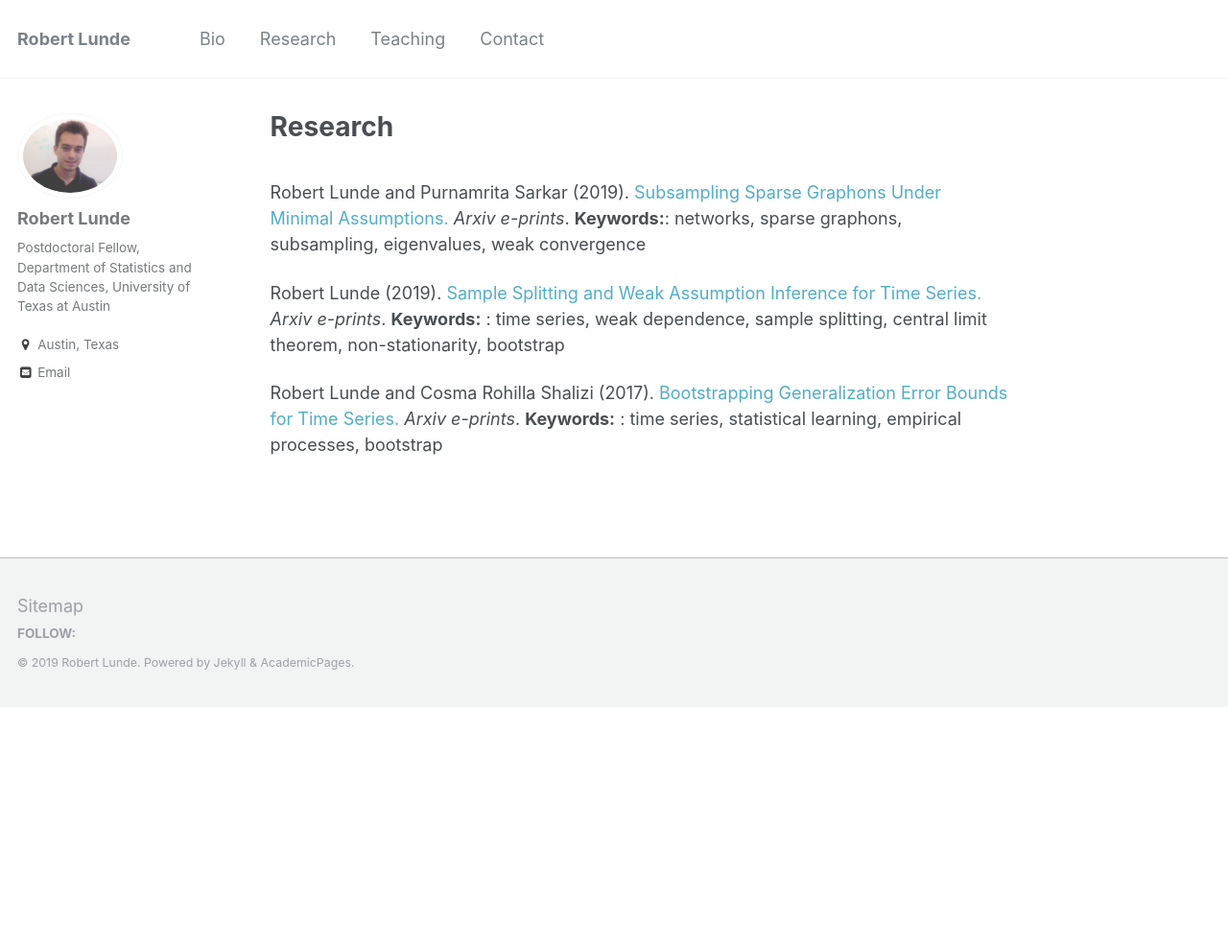
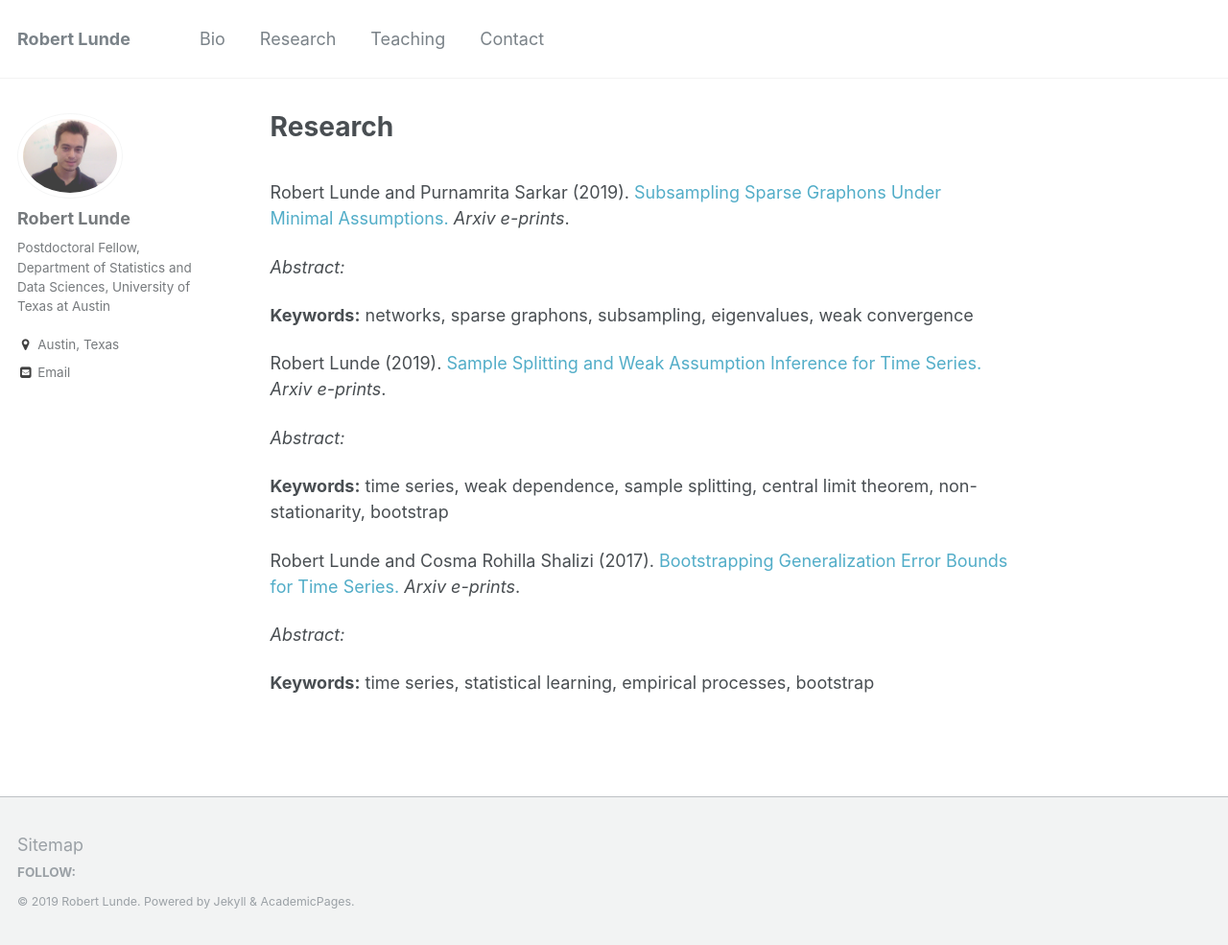
Before and after one commit to rslunde/rslunde.github.io, a Jekyll site: the page built from _pages/research.md, in a window 1280 px wide and 985 px high. Shown: the whole window at 96% size. Built offline with Jekyll 4.4.1, drawn with Linux system fonts in a browser that asks for light colours.

Commit message:
changes to research page

```diff
--- a/_pages/research.md
+++ b/_pages/research.md
@@ -5,10 +5,20 @@ author_profile: true
 ---
 <br>
 Robert Lunde and Purnamrita Sarkar (2019). [Subsampling Sparse Graphons Under Minimal Assumptions.](https://arxiv.org/abs/1907.12528)  <i>Arxiv e-prints</i>.
-<b>Keywords:</b>: networks, sparse graphons, subsampling, eigenvalues, weak convergence
+
+<i>Abstract: </i>
+
+
+<b>Keywords:</b> networks, sparse graphons, subsampling, eigenvalues, weak convergence
 
 Robert Lunde (2019). [Sample Splitting and Weak Assumption Inference for Time Series.](https://arxiv.org/abs/1902.07425)  <i>Arxiv e-prints</i>.
-<b>Keywords:</b> : time series, weak dependence, sample splitting, central limit theorem, non-stationarity, bootstrap
+
+<i>Abstract: </i>
+
+<b>Keywords:</b> time series, weak dependence, sample splitting, central limit theorem, non-stationarity, bootstrap
 
 Robert Lunde and Cosma Rohilla Shalizi (2017). [Bootstrapping Generalization Error Bounds for Time Series.](https://arxiv.org/abs/1711.02834)  <i>Arxiv e-prints</i>.
-<b>Keywords:</b> : time series, statistical learning, empirical processes, bootstrap
+
+<i>Abstract: </i>
+
+<b>Keywords:</b> time series, statistical learning, empirical processes, bootstrap
```
Also changed, not shown: 2 other files.
